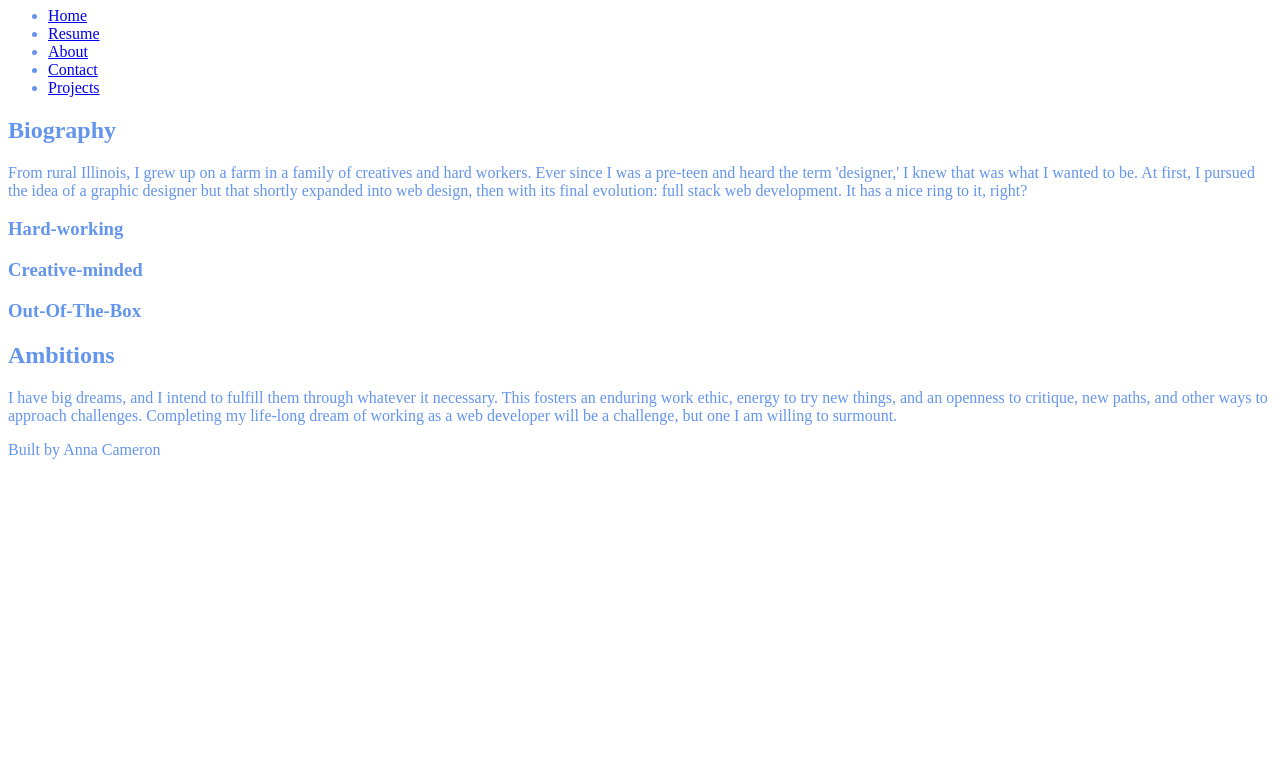
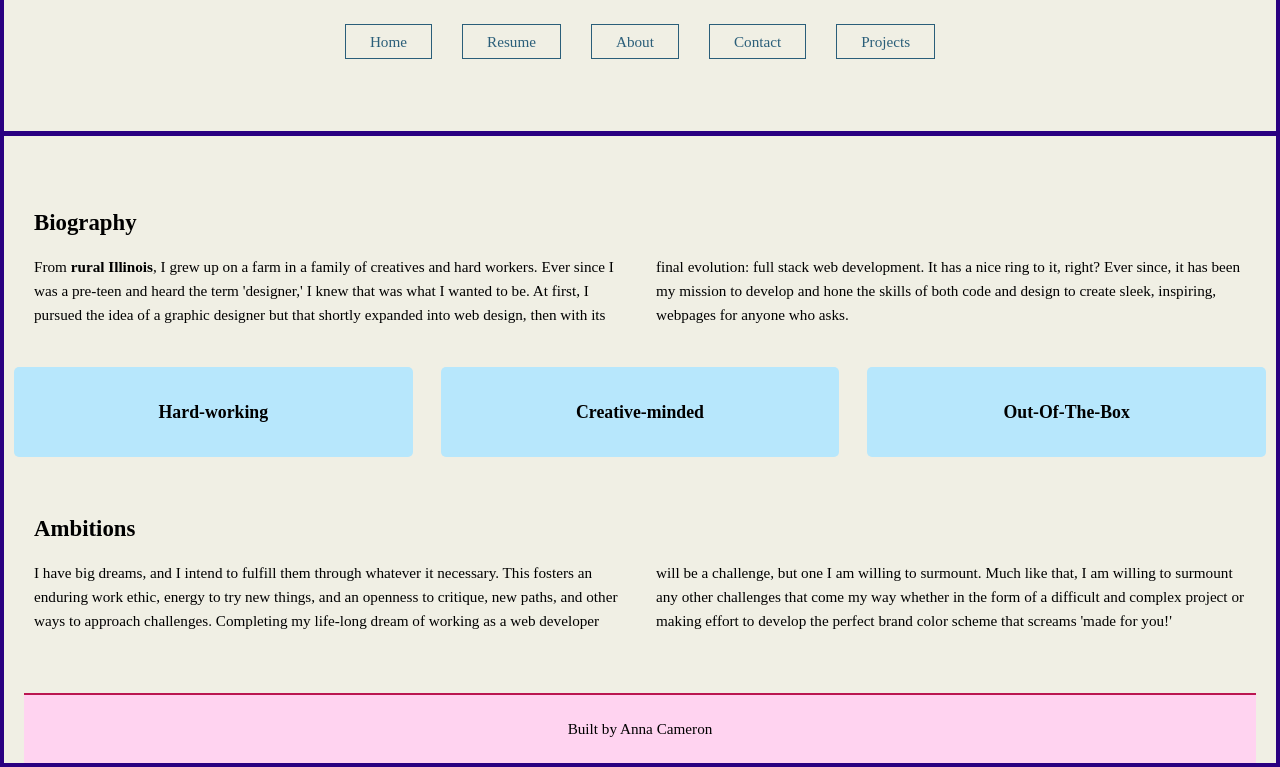
Before and after one commit to annarc06/AnnaPortfolio1, a plain HTML site: page about.html in a window 1280 px wide. Shown: the part 73-840 px from the top of the page. Before the commit the page ends 800 px from the top, so only its background shows below. Drawn offline with Linux system fonts and the light colour scheme.

Commit message:
CSS styling added & HTML adjustments

```diff
--- a/about.html
+++ b/about.html
@@ -20,11 +20,11 @@
         </ul>
     </nav>
     <main>
-        <section>
+        <section class="paragraphDiv">
             <h2>Biography</h2>
-            <p>From <span>rural Illinois</span>, I grew up on a farm in a family of creatives and hard workers. Ever since I was a pre-teen and heard the term 'designer,' I knew that was what I wanted to be. At first, I pursued the idea of a graphic designer but that shortly expanded into web design, then with its final evolution: full stack web development. It has a nice ring to it, right?</p>
+            <p>From <span>rural Illinois</span>, I grew up on a farm in a family of creatives and hard workers. Ever since I was a pre-teen and heard the term 'designer,' I knew that was what I wanted to be. At first, I pursued the idea of a graphic designer but that shortly expanded into web design, then with its final evolution: full stack web development. It has a nice ring to it, right? Ever since, it has been my mission to develop and hone the skills of both code and design to create sleek, inspiring, webpages for anyone who asks.</p>
         </section>
-        <div>
+        <div class="card-row-about">
             <section>
                 <h3>Hard-working</h3>
             </section>
@@ -35,9 +35,9 @@
                 <h3>Out-Of-The-Box</h3>
             </section>
         </div>
-        <section>
+        <section class="paragraphDiv">
             <h2>Ambitions</h2>
-            <p>I have big dreams, and I intend to fulfill them through whatever it necessary. This fosters an enduring work ethic, energy to try new things, and an openness to critique, new paths, and other ways to approach challenges. Completing my life-long dream of working as a web developer will be a challenge, but one I am willing to surmount.</p>
+            <p>I have big dreams, and I intend to fulfill them through whatever it necessary. This fosters an enduring work ethic, energy to try new things, and an openness to critique, new paths, and other ways to approach challenges. Completing my life-long dream of working as a web developer will be a challenge, but one I am willing to surmount. Much like that, I am willing to surmount any other challenges that come my way whether in the form of a difficult and complex project or making effort to develop the perfect brand color scheme that screams 'made for you!'</p>
         </section>
     </main>
     <footer>
--- a/styles.css
+++ b/styles.css
@@ -2,7 +2,11 @@
 
 /* COLOR PALETTE
 
-deep black = #47581D
+midnight blue = #2A0081
+sky blue = #B7E7FC
+bubblegum = #FFD3F0
+deep pink = #BA1650
+cream white = #f0efe4
 
 */
 
@@ -10,5 +14,140 @@ deep black = #47581D
 /* GLOBAL STYLES (mobile first) */
 
 body {
-    color: cornflowerblue;
+    display: grid;
+    grid-template-rows: auto;
+    background-color: #f0efe4;
+    margin: 0;
+    padding: 0;
+    font-size: .85rem;
+    font-family: "Times New Roman", serif;
+    border: 4px solid #2A0081;
 }
+
+section {
+    padding: 40px 0 20px;
+    margin: 0 10px;
+    line-height: 1.5rem;
+}
+
+
+nav ul {
+  display: flex;
+  justify-content: center;
+  list-style: none;
+  background-color: #f0efe4;
+  padding: 1rem 1rem 5rem 1rem;
+  border-bottom: 5px solid #2A0081;
+}
+
+nav a {
+  text-decoration: none;
+  background-color: #f0efe4;
+  color: #2a5e79;
+  padding: .5rem 1.5rem .5rem 1.5rem;
+  margin: 0 15px 0 15px;
+  font-size: .95rem;
+  border: 1px solid #2a5e79;
+}
+
+nav a:hover {
+    color: #BA1650;
+    border: 1px solid #BA1650;
+}
+
+.card-row {
+  display: flex;
+  flex-wrap: wrap;
+  gap: .5rem;
+}
+
+.card-row section {
+  flex: 1 1 200px;
+  background-color: #B7E7FC;
+  padding: 15px;
+  border-radius: 5px;
+
+}
+
+header {
+    text-align: center;
+    line-height: .25;
+    margin: 10px 0 10px 0;
+    font-size: 1rem;
+}
+
+header p {
+    font-size: .95rem;
+}
+
+#tagline {
+    background-color:  #FFD3F0;
+    margin: 0px 20px 40px;
+    padding: 75px;
+    text-align: center;
+    font-family: Cambria, Cochin, Georgia, Times, 'Times New Roman', serif;
+    border-top: 3px solid #BA1650;
+    border-bottom: 3px solid #2A0081;
+}
+
+.paragraphDiv p, .paragraphDiv h2 {
+    margin: 20px 20px 20px 20px;
+}
+
+
+footer {
+    background-color:  #FFD3F0;
+    margin: 20px 20px 0 20px;
+    padding: 10px;
+    text-align: center;
+    border-top: 2px solid #BA1650;
+}
+
+
+
+.card-row-about {
+  display: flex;
+  flex-wrap: wrap;
+  gap: .5rem;
+}
+
+.card-row-about section {
+  flex: 1 1 200px;
+  background-color: #B7E7FC;
+  padding: 15px;
+  border-radius: 5px;
+  text-align: center;
+}
+
+span, #phonenumber {
+   font-weight: 600;
+}
+
+
+
+/* MEDIA QUERIES */
+
+/* FOR TABLETS */
+
+@media screen and (min-width: 600px) {
+    body {
+        grid-template-rows:  auto;
+        font-size: .90rem;
+    }
+}
+
+
+/* FOR DESKTOP */
+
+@media screen and (min-width: 800px) {
+    body {
+        grid-template-rows: auto;
+        font-size:.95rem;
+    }
+
+    .paragraphDiv p {
+        column-count: 2;
+        column-gap: 2rem;
+    }
+
+}
```
Also changed, not shown: contact.html (+5 -3 lines), index.html (+4 -2 lines), projects.html (+8 -4 lines), resume.html (+13 -10 lines).
